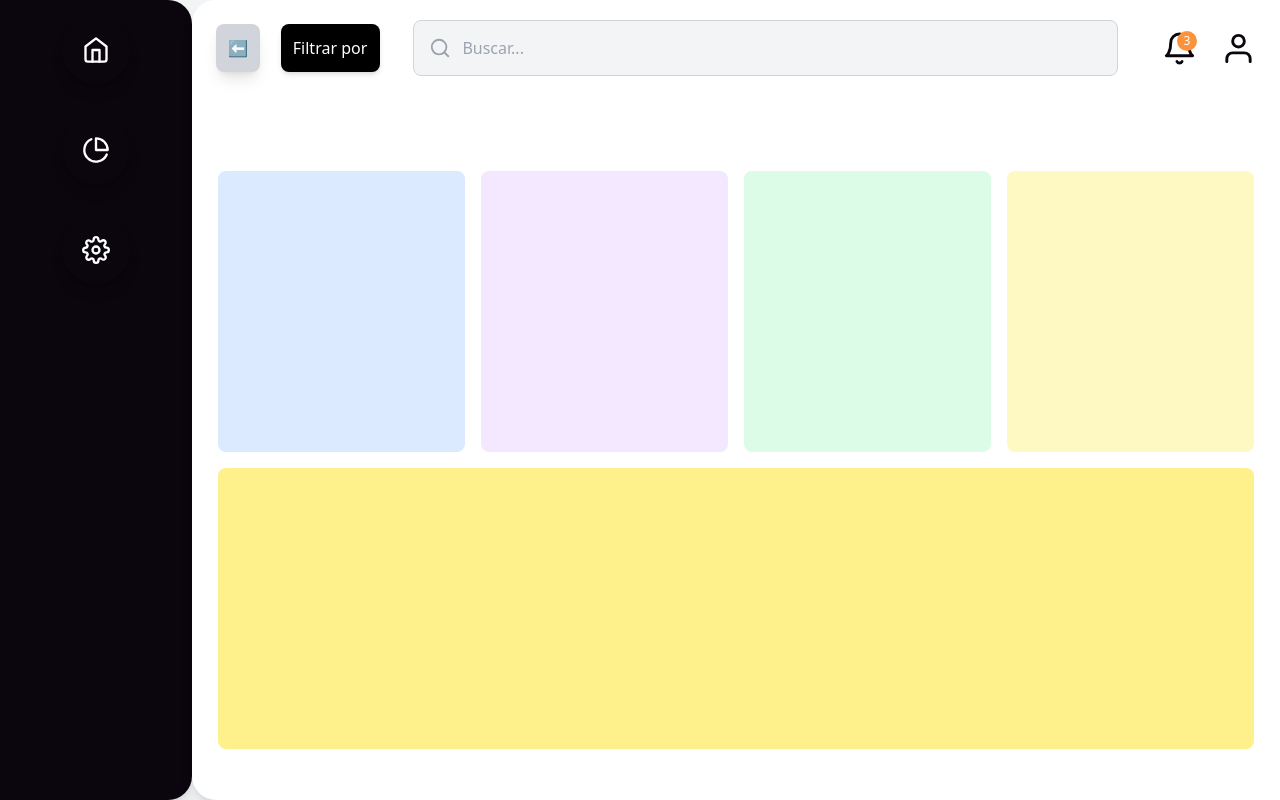
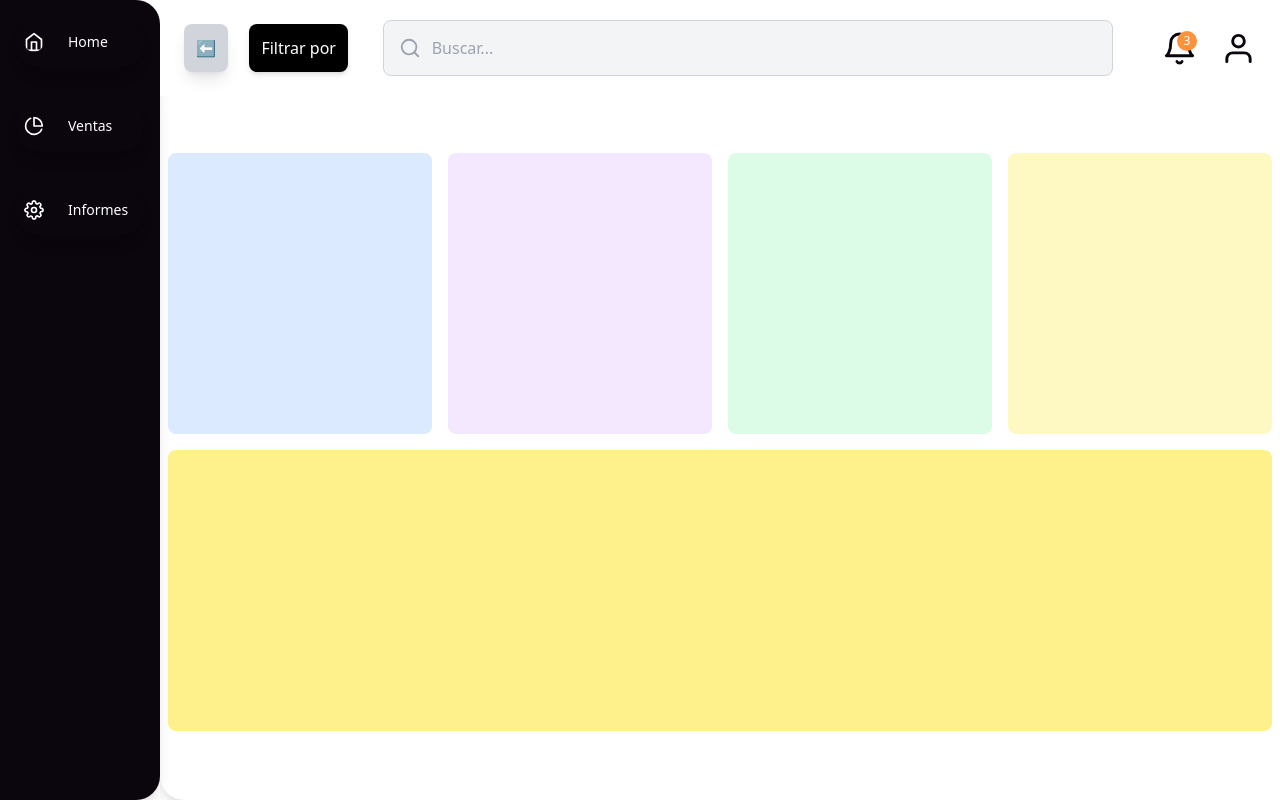
Before and after one commit to AgendamePlatform/buscaFacil.platform.SV, a Next.js app: page / in a window 1280 px wide. Built offline with nearby package versions, Linux system fonts and the light colour scheme.

Commit message:
La enmaquetacion esta casi lista

```diff
--- a/src/app/layouts/ClientLayout.tsx
+++ b/src/app/layouts/ClientLayout.tsx
@@ -26,41 +26,45 @@ export default function ClientLayout({
 }: Readonly<{
     children: React.ReactNode;
 }>) {
-    // Estado para controlar el tamaño del sidebar
-    const [sidebarWidth, setSidebarWidth] = useState("w-[15%]");
+    // Estado para controlar si el sidebar está expandido o contraído
+    const [isSidebarExpanded, setIsSidebarExpanded] = useState(true);
 
     // Función para cambiar el tamaño del sidebar
     const toggleSidebarSize = () => {
-        setSidebarWidth(sidebarWidth === "w-[15%]" ? "w-[5%]" : "w-[15%]");
+        setIsSidebarExpanded(!isSidebarExpanded);
     };
 
     return (
-        <div className={`${geistSans.variable} ${geistMono.variable} antialiased h-screen`}>
-            {/* Contenedor Principal */}
-            <div className="flex h-full w-screen bg-gray-100">
+        <div className={`${geistSans.variable} ${geistMono.variable} antialiased h-screen flex overflow-hidden`}>
             {/* Sidebar izquierdo con bordes redondeados arriba y abajo */}
-                <aside className={`${sidebarWidth} bg-bgdark flex flex-col justify-between p-4 text-white rounded-r-3xl overflow-hidden shadow-lg transition-all duration-300`}>
-                    <div className="flex flex-col items-center space-y-8">
+            <aside className={`${isSidebarExpanded ? 'w-40' : 'w-20'} bg-bgdark flex flex-col justify-between p-4 text-white rounded-r-3xl shadow-lg transition-all duration-300`}>
+                <div className="flex flex-col space-y-8">
                     {/* Iconos del sidebar */}
-                        <button className="hover:bg-gray-700 p-5 rounded-full transition duration-300 shadow-lg">
-                            <FiHome size={28} />
+                    <button className="group py-2 rounded-full flex items-center space-x-4 transition duration-300 shadow-lg">
+                        <FiHome size={36} className="min-w-[36px] group-hover:bg-green-600 rounded-full p-2 transition duration-300" />
+                        {isSidebarExpanded && <span className="text-sm">Home</span>}
                     </button>
-                        <button className="hover:bg-gray-700 p-5 rounded-full transition duration-300 shadow-lg">
-                            <FiPieChart size={28} />
+                    <button className="group py-2 rounded-full flex items-center space-x-4 transition duration-300 shadow-lg">
+                        <FiPieChart size={36} className="min-w-[36px] group-hover:bg-green-600 rounded-full p-2 transition duration-300" />
+                        {isSidebarExpanded && <span className="text-sm">Ventas</span>}
                     </button>
-                        <button className="hover:bg-gray-700 p-5 rounded-full transition duration-300 shadow-lg">
-                            <FiSettings size={28} />
+                    <button className="group py-2 rounded-full flex items-center space-x-4 transition duration-300 shadow-lg">
+                        <FiSettings size={36} className="min-w-[36px] group-hover:bg-green-600 rounded-full p-2 transition duration-300" />
+                        {isSidebarExpanded && <span className="text-sm">Informes</span>}
                     </button>
                 </div>
             </aside>
 
+
+
+
+            <div className="flex-1 flex flex-col h-full overflow-hidden">
+                {/* Usamos el componente Header */}
+                <Header isSidebarExpanded={isSidebarExpanded} toggleSidebarSize={toggleSidebarSize} />
+
                 {/* Contenido Principal */}
-                <main className="flex-1 flex flex-col bg-white rounded-tl-3xl rounded-bl-3xl shadow-lg overflow-auto">
-                    {/* Usamos el componente Header */}
-                    <Header sidebarWidth={sidebarWidth} toggleSidebarSize={toggleSidebarSize} />
-
-                    {/* Contenido con scroll */}
-                    <section className="p-6 w-full overflow-auto">
+                <main className="flex-1 rounded-tl-3xl rounded-bl-3xl shadow-lg overflow-auto">
+                    <section className="p-[0.5%]">
                         {children}
                     </section>
                 </main>
--- a/src/components/Header.tsx
+++ b/src/components/Header.tsx
@@ -2,19 +2,19 @@ import React from 'react';
 import { FiSearch, FiBell, FiUser } from 'react-icons/fi';
 
 interface HeaderProps {
-    sidebarWidth: string;
+    isSidebarExpanded: boolean;
     toggleSidebarSize: () => void;
 }
 
-export default function Header({ sidebarWidth, toggleSidebarSize }: HeaderProps) {
+export default function Header({ isSidebarExpanded, toggleSidebarSize }: HeaderProps) {
     return (
-        <header className="w-full h-24 bg-white flex justify-between items-center p-6 ">
+        <header className="w-full h-24 bg-white flex justify-between items-center p-6">
             {/* Botón para cambiar el tamaño del sidebar */}
             <button
                 className="p-3 bg-gray-300 rounded-lg mr-[2%] hover:bg-gray-400 transition duration-300 shadow-lg"
                 onClick={toggleSidebarSize}
             >
-                {sidebarWidth === "w-[15%]" ? "⬅️" : "➡️"}
+                {isSidebarExpanded ? "⬅️" : "➡️"}
             </button>
 
             {/* Filtro y barra de búsqueda */}
@@ -34,7 +34,7 @@ export default function Header({ sidebarWidth, toggleSidebarSize }: HeaderProps)
                     <input
                         type="text"
                         placeholder="Buscar..."
-                        className="bg-gray-100 border text-gray-600  border-gray-300 rounded-lg p-4 w-full pl-12 focus:outline-none focus:border-gray-500 focus:ring-2 focus:ring-gray-300 h-14 transition duration-300"
+                        className="bg-gray-100 border text-gray-600 border-gray-300 rounded-lg p-4 w-full pl-12 focus:outline-none focus:border-gray-500 focus:ring-2 focus:ring-gray-300 h-14 transition duration-300"
                     />
                     <FiSearch className="absolute left-4 text-gray-400" size={22} />
                 </div>
```
Lines whose indentation alone changed are shown as unchanged.
